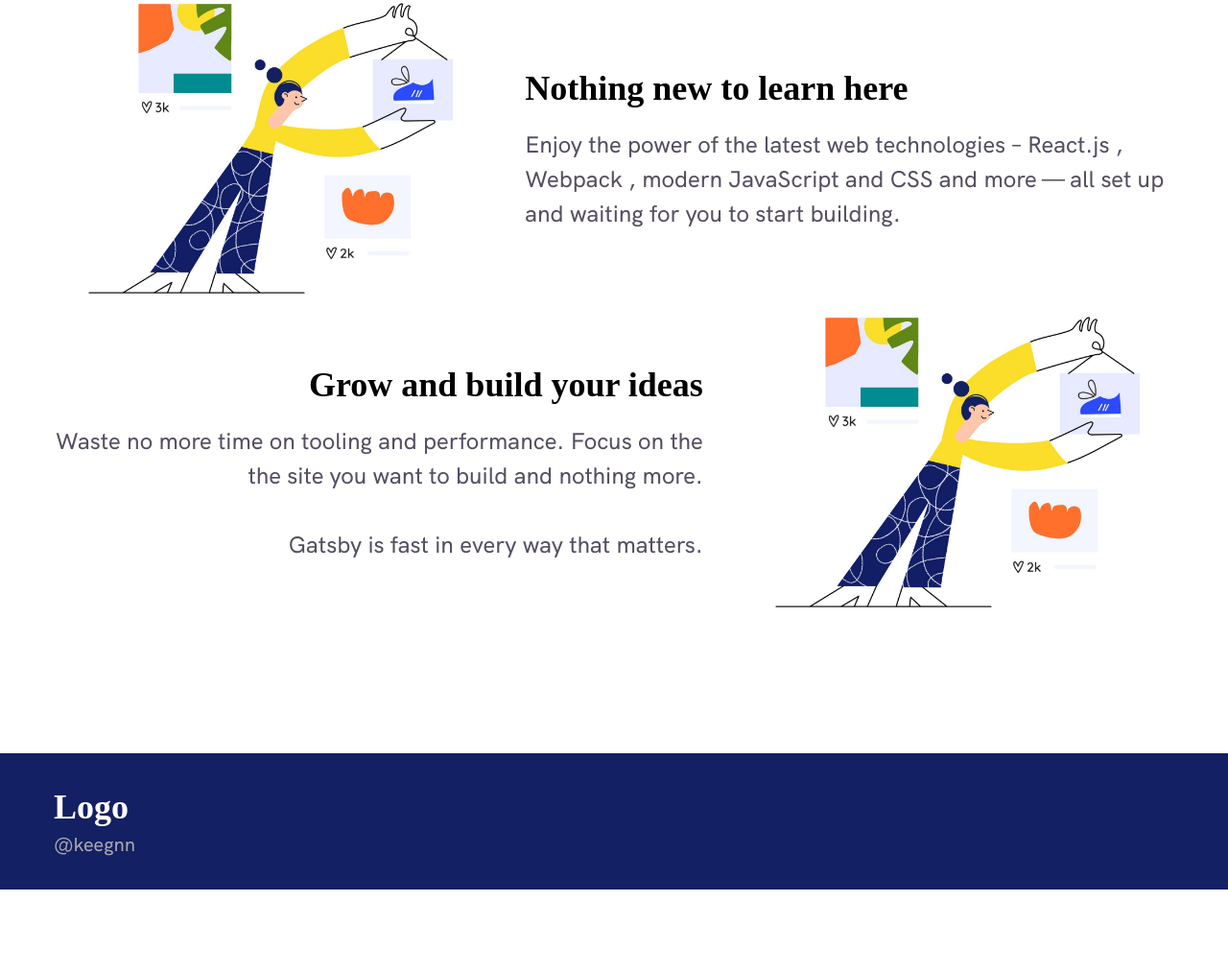
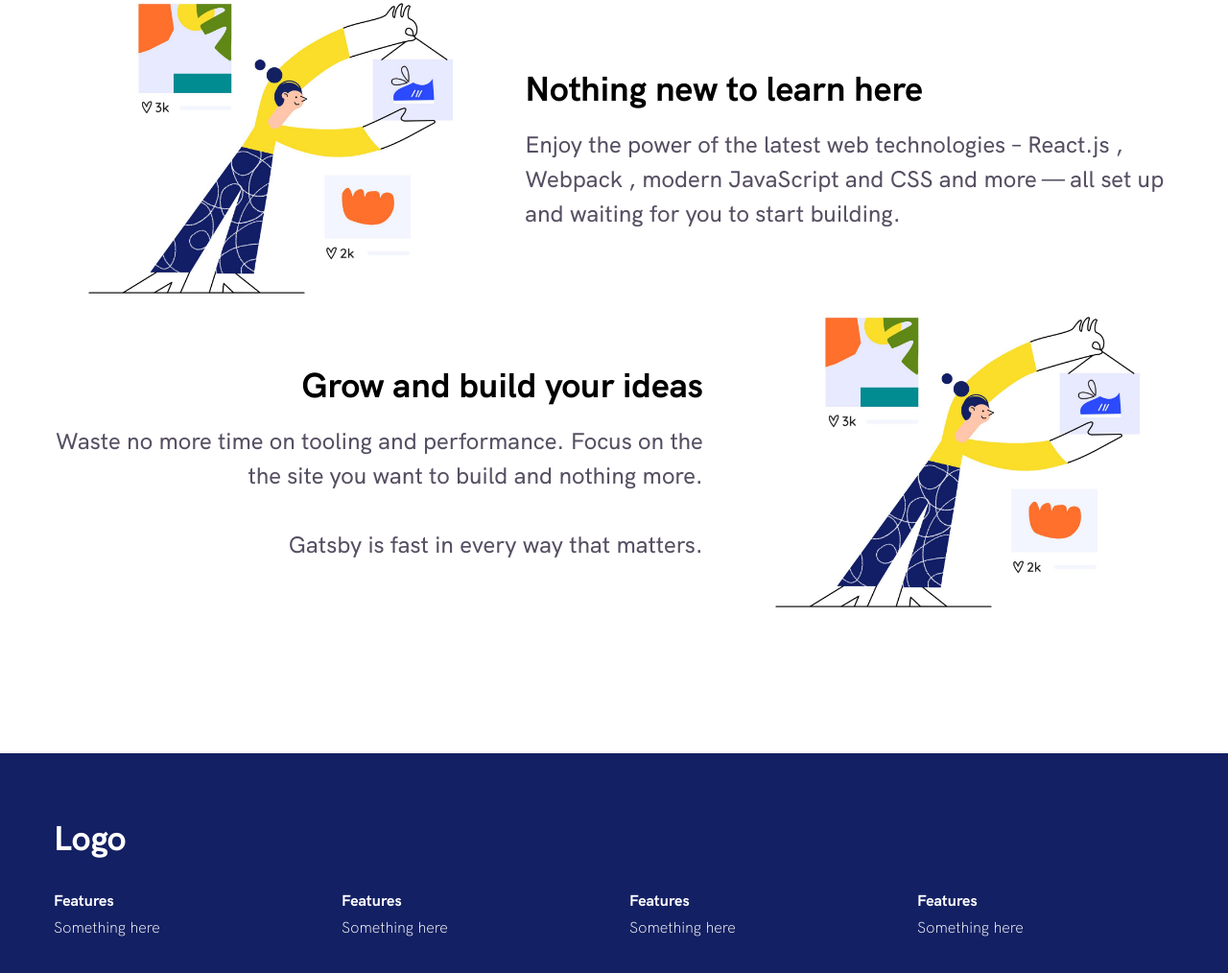
Before and after one commit to keegn/gatsby-starter-saas-marketing, a Gatsby site: page / in a window 1280 px wide. Shown: the part 1068-2082 px from the top of the page at 96% size. Before the commit the page ends 1995 px from the top, so only its background shows below. Built offline with nearby package versions, Linux system fonts and the light colour scheme; Gatsby itself is replaced by a stand-in of ours.

Commit message:
Adds footer placeholder

```diff
--- a/src/components/sections/footer.js
+++ b/src/components/sections/footer.js
@@ -6,15 +6,38 @@ import { Container } from "../global"
 
 const Footer = () => (
   <FooterWrapper id="footer">
-    <StyledContainer>
+    <BrandContainer>
       <Copyright>
         <h2>Logo</h2>
-        <span>
-          <Link href="https://github.com/keegnn">@keegnn</Link>
-        </span>
       </Copyright>
       <SocialIcons></SocialIcons>
-    </StyledContainer>
+    </BrandContainer>
+    <FooterLinksContainer>
+      <FooterColumn>
+        <ul>
+          <span>Features</span>
+          <li>Something here</li>
+        </ul>
+      </FooterColumn>
+      <FooterColumn>
+        <ul>
+          <span>Features</span>
+          <li>Something here</li>
+        </ul>
+      </FooterColumn>
+      <FooterColumn>
+        <ul>
+          <span>Features</span>
+          <li>Something here</li>
+        </ul>
+      </FooterColumn>
+      <FooterColumn>
+        <ul>
+          <span>Features</span>
+          <li>Something here</li>
+        </ul>
+      </FooterColumn>
+    </FooterLinksContainer>
   </FooterWrapper>
 )
 
@@ -34,7 +57,7 @@ const SocialIcons = styled.div`
 
 const FooterWrapper = styled.footer`
   background-color: ${props => props.theme.color.primary};
-  padding: 32px 0;
+  padding: 64px 0 96px;
 `
 
 const Copyright = styled.div`
@@ -48,15 +71,39 @@ const Copyright = styled.div`
   }
 `
 
-const StyledContainer = styled(Container)`
+const BrandContainer = styled(Container)`
   display: flex;
   justify-content: space-between;
   align-items: center;
+  padding-bottom: 32px;
 
   @media (max-width: ${props => props.theme.screen.sm}) {
     flex-direction: column;
     text-align: center;
   }
 `
+const FooterLinksContainer = styled(Container)`
+  display: grid;
+  grid-template-columns: repeat(4, 1fr);
+  grid-column-gap: 32px;
+  justify-content: start;
+`
+const FooterColumn = styled.div`
+  ul {
+    list-style: none;
+    margin: 0;
+    padding: 0;
+    color: ${props => props.theme.color.white.regular};
+    span {
+      font-size: 16px;
+      margin-bottom: 10px;
+      font-family: "HK Grotesk Bold";
+    }
+    li {
+      margin-top: 10px;
+      font-family: "HK Grotesk Light";
+    }
+  }
+`
 
 export default Footer
--- a/src/styles/theme.js
+++ b/src/styles/theme.js
@@ -2,7 +2,7 @@
 
 const theme = {
   font: {
-    primary: `'HK Grotesk'`,
+    primary: `'HK Grotesk Bold'`,
     secondary: `'HK GrotesK Medium'`,
   },
   font_size: {
```
